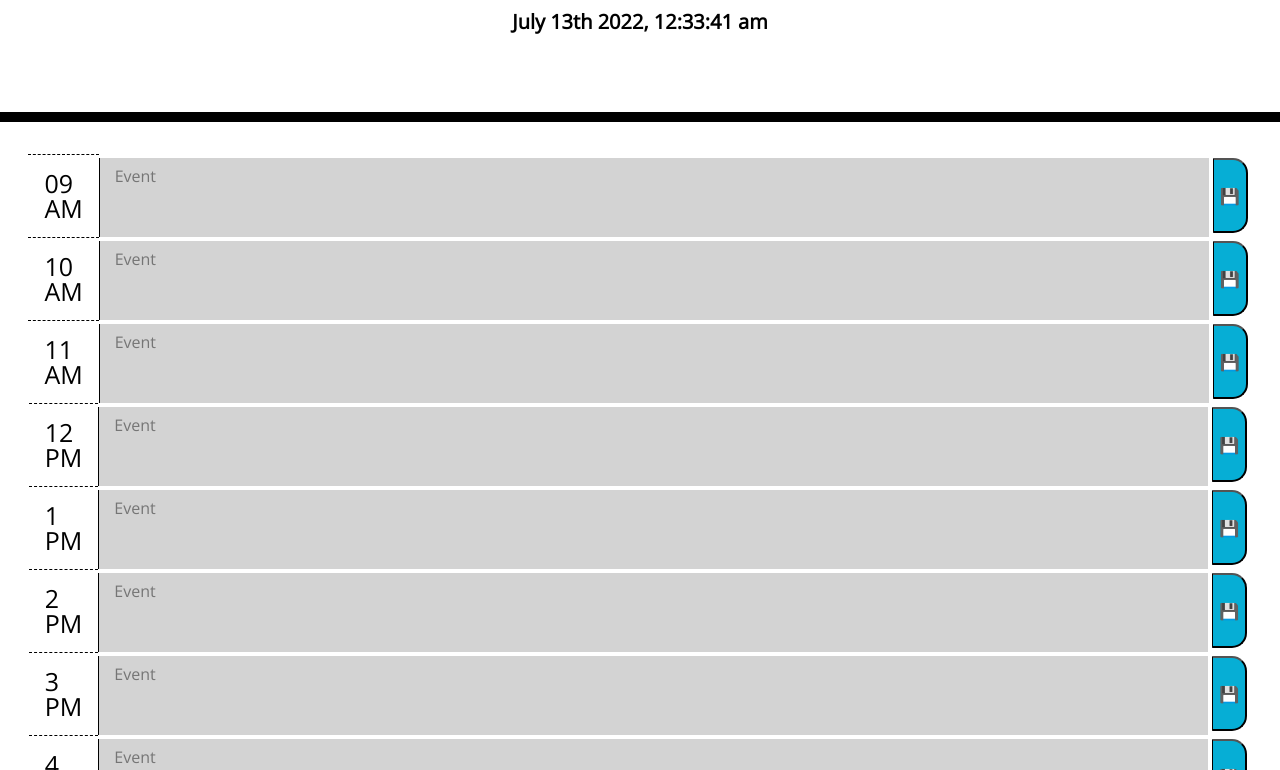
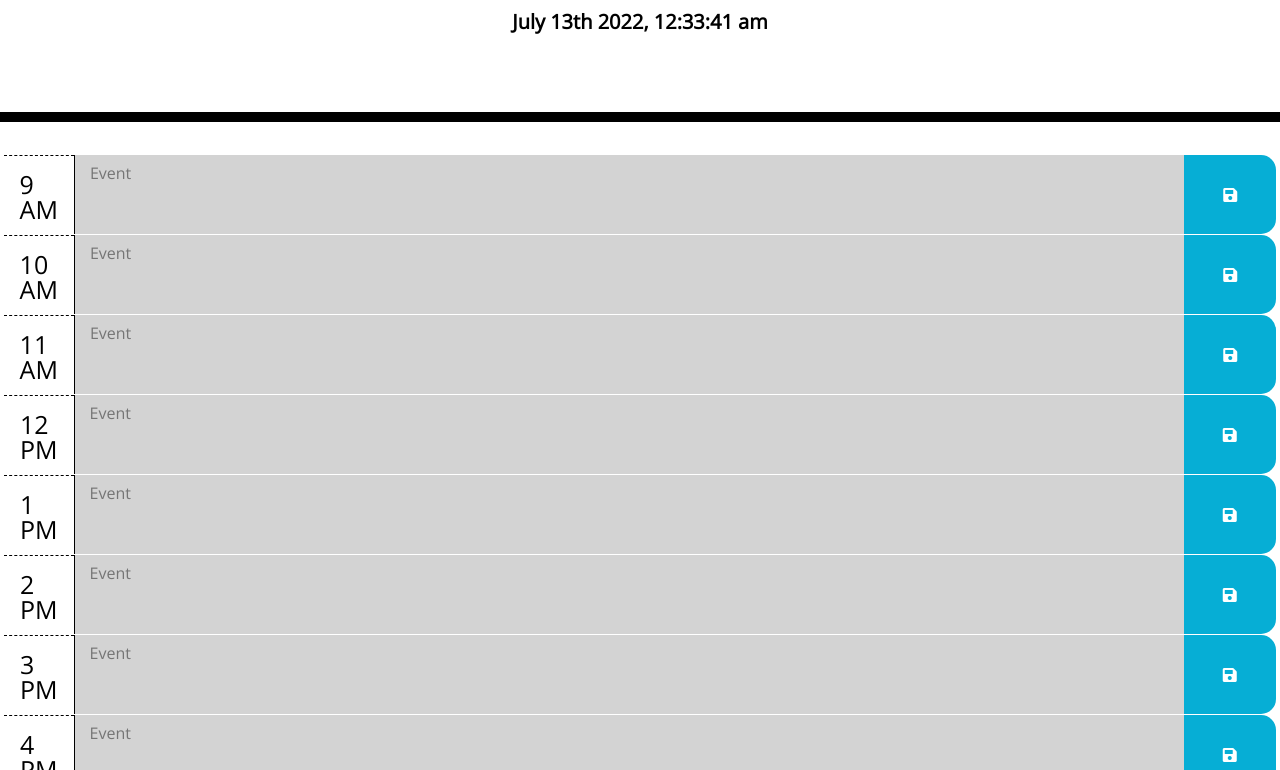
Before and after one commit to benbushman98/Work-Day-Scheduler, a plain HTML site: page index.html in a window 1280 px wide. Shown: the part 182-952 px from the top of the page. Drawn offline with nearby package versions, Linux system fonts and the light colour scheme.

Commit message:
working on localstorage for events

```diff
--- a/assets/css/style.css
+++ b/assets/css/style.css
@@ -25,6 +25,7 @@ textarea {
 }
 .description {
   white-space: pre-wrap;
+
 }
 
 .time-block {
@@ -34,8 +35,11 @@ textarea {
 
 .row {
   white-space: pre-wrap;
+  flex-wrap: nowrap;
   height: 80px;
   border-top: 1px solid white;
+  margin-right: auto;
+  margin-left: auto;
 }
 
 .hour {
@@ -47,31 +51,29 @@ textarea {
 
 .past {
   background-color: #d3d3d3;
-  color: white;
+  color: black;
 }
 
 .present {
   background-color: #ff6961;
-  color: white;
+  color: black;
 }
 
 .future {
   background-color: #77dd77;
-  color: white;
+  color: black;
 }
 
 .saveBtn {
-  border-left: 1px solid black;
+  border: none;
   border-top-right-radius: 15px;
   border-bottom-right-radius: 15px;
   background-color: #06aed5;
   color: white;
 }
 
-.saveBtn i:hover {
+.saveBtn:hover {
   font-size: 20px;
   transition: all 0.3s ease-in-out;
+  color: black;
 }
-.container {
-  display: flex;
-}
--- a/assets/js/script.js
+++ b/assets/js/script.js
@@ -1,10 +1,24 @@
-const currentDayEl = $('#currentDay')
+let saveBtn = $('.saveBtn')
 
 
 timeHeader();
-
 function timeHeader() {
+    const currentDayEl = $('#currentDay')
     setInterval(() => {
     currentDayEl.text(moment().format('MMMM Do YYYY, h:mm:ss a'));
-    }, 1000);
+    });
 }
+
+saveBtn = document.addEventListener("click", storeEvent)
+
+
+function storeEvent() {
+    var events = JSON.parse(window.localStorage.getItem("event")) || []
+    const eventEl = $('.description')
+
+    var eventText = {
+        eventname: eventEl.value
+    }
+    events.push(eventText)
+    window.localStorage.setItem("event", JSON.stringify(events));
+}
--- a/index.html
+++ b/index.html
@@ -4,6 +4,7 @@
     <meta charset="UTF-8" />
     <meta name="viewport" content="width=device-width, initial-scale=1.0" />
     <meta http-equiv="X-UA-Compatible" content="ie=edge" />
+
     <link
       rel="stylesheet"
       href="https://stackpath.bootstrapcdn.com/bootstrap/4.3.1/css/bootstrap.min.css"
@@ -29,50 +30,50 @@
       <p id="currentDay" class="lead"></p>
     </header>
 
-    <div class="container justify-content-center" class="time-block">
-      <div class="hour p-3">09 AM</div>
-      <textarea class="description col-12 past mt-1" placeholder="Event"></textarea>
-      <button class="saveBtn m-1">💾</button>
+    <div class="container row justify-content-center">
+      <div class="hour p-3">9 AM</div>
+      <textarea class="description past col-12" placeholder="Event"></textarea>
+      <button  class="saveBtn col-1"><i class="fa fa-save"></i></button>
     </div>
-    <div class="container justify-content-center" class="time-block">
+    <div class="container row justify-content-center">
       <div class="hour p-3">10 AM</div>
-      <textarea class="description col-12 past mt-1" placeholder="Event"></textarea>
-      <button class="saveBtn m-1">💾</button>
+      <textarea class="description past col-12" placeholder="Event"></textarea>
+      <button  class="saveBtn col-1"><i class="fa fa-save"></i></button>
     </div>
-    <div class="container justify-content-center" class="time-block">
+    <div class="container row justify-content-center">
       <div class="hour p-3">11 AM</div>
-      <textarea class="description col-12 past mt-1" placeholder="Event"></textarea>
-      <button class="saveBtn m-1">💾</button>
+      <textarea class="description past col-12" placeholder="Event"></textarea>
+      <button  class="saveBtn col-1"><i class="fa fa-save"></i></button>
     </div>
-    <div class="container justify-content-center" class="time-block">
+    <div class="container row justify-content-center">
       <div class="hour p-3">12 PM</div>
-      <textarea class="description col-12 past mt-1" placeholder="Event"></textarea>
-      <button class="saveBtn m-1">💾</button>
+      <textarea class="description past col-12" placeholder="Event"></textarea>
+      <button  class="saveBtn col-1"><i class="fa fa-save"></i></button>
     </div>
-    <div class="container justify-content-center" class="time-block">
+    <div class="container row justify-content-center">
       <div class="hour p-3">1 PM</div>
-      <textarea class="description col-12 past mt-1" placeholder="Event"></textarea>
-      <button class="saveBtn m-1">💾</button>
+      <textarea class="description past col-12" placeholder="Event"></textarea>
+      <button  class="saveBtn col-1"><i class="fa fa-save"></i></button>
     </div>
-    <div class="container justify-content-center" class="time-block">
+    <div class="container row justify-content-center">
       <div class="hour p-3">2 PM</div>
-      <textarea class="description col-12 past mt-1" placeholder="Event"></textarea>
-      <button class="saveBtn m-1">💾</button>
+      <textarea class="description past col-12" placeholder="Event"></textarea>
+      <button  class="saveBtn col-1"><i class="fa fa-save"></i></button>
     </div>
-    <div class="container justify-content-center" class="time-block">
+    <div class="container row justify-content-center">
       <div class="hour p-3">3 PM</div>
-      <textarea class="description col-12 past mt-1" placeholder="Event"></textarea>
-      <button class="saveBtn m-1">💾</button>
+      <textarea class="description past col-12" placeholder="Event"></textarea>
+      <button  class="saveBtn col-1"><i class="fa fa-save"></i></button>
     </div>
-    <div class="container justify-content-center" class="time-block">
+    <div class="container row justify-content-center">
       <div class="hour p-3">4 PM</div>
-      <textarea class="description col-12 past mt-1" placeholder="Event"></textarea>
-      <button class="saveBtn m-1">💾</button>
+      <textarea class="description past col-12" placeholder="Event"></textarea>
+      <button  class="saveBtn col-1"><i class="fa fa-save"></i></button>
     </div>
-    <div class="container justify-content-center mb-5" class="time-block">
+    <div class="container row justify-content-center mb-5">
       <div class="hour p-3">5 PM</div>
-      <textarea class="description col-12 past mt-1" placeholder="Event"></textarea>
-      <button class="saveBtn m-1">💾</button>
+      <textarea class="description past col-12" placeholder="Event"></textarea>
+      <button  class="saveBtn col-1"><i class="fa fa-save"></i></button>
     </div>
 
     <script src="https://cdnjs.cloudflare.com/ajax/libs/jquery/3.2.1/jquery.min.js"></script>
```
